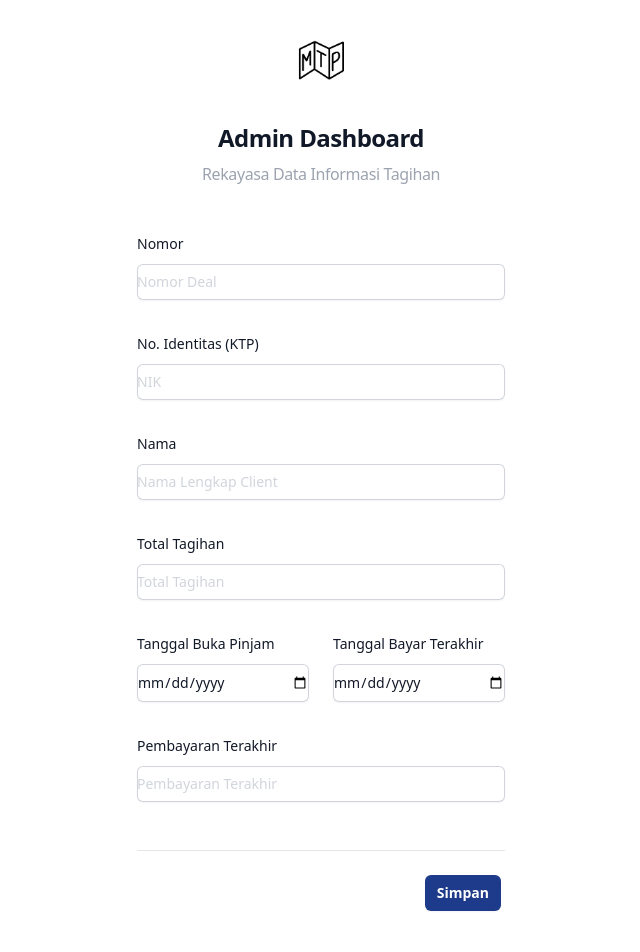
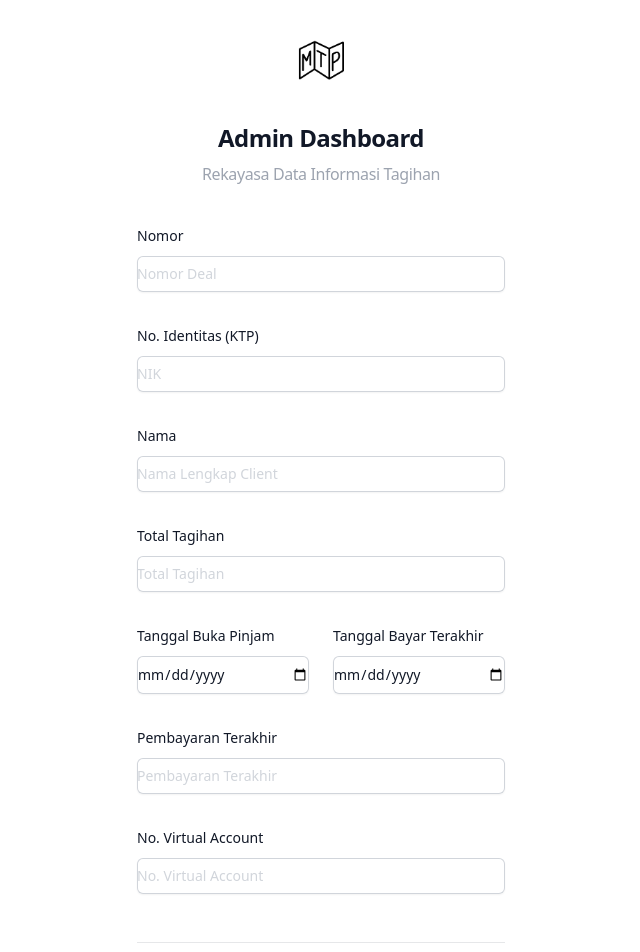
Before and after one commit to TomiRenaldi/mtp-info-bills, a React (Vite) app: page / in a window 1280 px wide. Shown: the top 952 px of the page, without its empty margins (319-959 px from the left). Before the commit the page ends 923 px from the top, so only its background shows below. Built offline with nearby package versions, Linux system fonts and the light colour scheme.

Commit message:
Tahap unit test tanpa Automation

```diff
--- a/src/components/LoanCardModel.jsx
+++ b/src/components/LoanCardModel.jsx
@@ -4,6 +4,11 @@ import { formatRupiah } from "../utils/format";
 
 const LoanCardModel = forwardRef(
   ({ isOpen, onClose, loanData, handlePrint }, ref) => {
+    const getCurrentDateTime = () => {
+      const now = new Date();
+      return now.toLocaleString();
+    };
+
     return (
       <Modal
         isOpen={isOpen}
@@ -12,7 +17,7 @@ const LoanCardModel = forwardRef(
       >
         <div
           ref={ref}
-          className="mt-10 flex flex-col items-center justify-center h-full w-full space-y-6"
+          className="mt-10 flex flex-col items-center justify-center h-full space-y-6"
         >
           <div className="px-4 sm:px-0 text-center">
             <img
@@ -20,7 +25,7 @@ const LoanCardModel = forwardRef(
               src="/cashwagon.png"
               className="mx-auto h-12 w-auto"
             />
-            <h3 className="text-base font-semibold leading-6 text-gray-700 mt-3">
+            <h3 className="text-base font-semibold leading-6 text-gray-900 mt-3">
               Aplikasi Informasi Tagihan
             </h3>
             <p className="max-w-2xl text-sm leading-6 text-gray-500 mb-5">
@@ -35,7 +40,7 @@ const LoanCardModel = forwardRef(
                 <dt className="text-sm font-medium leading-6 text-gray-900">
                   Nomor
                 </dt>
-                <dd className="text-sm leading-6 text-gray-700 sm:col-span-2 sm:mt-0">
+                <dd className="text-md leading-6 text-gray-500 sm:col-span-2 sm:mt-0 ml-10">
                   {loanData.numberDeal}
                 </dd>
               </div>
@@ -43,7 +48,7 @@ const LoanCardModel = forwardRef(
                 <dt className="text-sm font-medium leading-6 text-gray-900">
                   No. Identitas (NIK)
                 </dt>
-                <dd className="text-sm leading-6 text-gray-700 sm:col-span-2 sm:mt-0">
+                <dd className="text-md leading-6 text-gray-500 sm:col-span-2 sm:mt-0 ml-10">
                   {loanData.noIndentity}
                 </dd>
               </div>
@@ -51,7 +56,7 @@ const LoanCardModel = forwardRef(
                 <dt className="text-sm font-medium leading-6 text-gray-900">
                   Nama Klien
                 </dt>
-                <dd className="text-sm leading-6 text-gray-700 sm:col-span-2 sm:mt-0">
+                <dd className="text-md leading-6 text-gray-500 sm:col-span-2 sm:mt-0 ml-10">
                   {loanData.name}
                 </dd>
               </div>
@@ -59,15 +64,15 @@ const LoanCardModel = forwardRef(
                 <dt className="text-sm font-medium leading-6 text-gray-900 ">
                   Total Tagihan
                 </dt>
-                <dd className="text-sm leading-6 text-gray-700 sm:col-span-2 sm:mt-0">
-                  {formatRupiah(loanData.loanAmount)} ()
+                <dd className="text-md leading-6 text-gray-500 sm:col-span-2 sm:mt-0 ml-10">
+                  {formatRupiah(loanData.loanAmount)}
                 </dd>
               </div>
               <div className="px-2 py-2 sm:grid sm:grid-cols-4 sm:gap-4 sm:px-0">
                 <dt className="text-sm font-medium leading-6 text-gray-900">
                   Tanggal Pinjam
                 </dt>
-                <dd className="text-sm leading-6 text-gray-700 sm:col-span-2 sm:mt-0">
+                <dd className="text-md leading-6 text-gray-500 sm:col-span-2 sm:mt-0 ml-10">
                   {loanData.openDate}
                 </dd>
               </div>
@@ -75,7 +80,7 @@ const LoanCardModel = forwardRef(
                 <dt className="text-sm font-medium leading-6 text-gray-900">
                   Tanggal Bayar Terakhir
                 </dt>
-                <dd className="text-sm leading-6 text-gray-700 sm:col-span-2 sm:mt-0">
+                <dd className="text-md leading-6 text-gray-500 sm:col-span-2 sm:mt-0 ml-10">
                   {loanData.dueDate}
                 </dd>
               </div>
@@ -83,7 +88,7 @@ const LoanCardModel = forwardRef(
                 <dt className="text-sm font-medium leading-6 text-gray-900">
                   Pembayaran Terakhir
                 </dt>
-                <dd className="text-sm leading-6 text-gray-700 sm:col-span-2 sm:mt-0">
+                <dd className="text-md leading-6 text-gray-500 sm:col-span-2 sm:mt-0 ml-10">
                   {formatRupiah(loanData.lastPayment)}
                 </dd>
               </div>
@@ -91,18 +96,28 @@ const LoanCardModel = forwardRef(
                 <dt className="text-sm font-medium leading-6 text-gray-900">
                   No.Virtual Account
                 </dt>
-                <dd className="text-sm leading-6 text-gray-700 sm:col-span-2 sm:mt-0">
-                  {loanData.name}
+                <dd className="text-md leading-6 text-gray-500 sm:col-span-2 sm:mt-0 ml-10">
+                  {loanData.noVA}
                 </dd>
               </div>
             </dl>
           </div>
+          <p>
+            Bayar melalui transfer Antar Bank BNI. Informasi lebih lanjut
+            hubungi layanan pelanggan kami.
+          </p>
+
+          <div className="w-full text-sm text-center text-slate-400">
+            <h1 className="mt-1 sm:mt-7">Automatic Original Print on Database</h1>
+            <p className="proportional-nums">Printed on: {getCurrentDateTime()}</p>
+            <p>Handle: Fausan Didalam Koeswara</p>
+          </div>
         </div>
 
-        <div className="mt-20 m-10 flex items-center justify-end gap-x-6">
+        <div className="mt-10 flex items-center justify-end gap-x-6">
           <button
             onClick={onClose}
-            className="px-4 py-2 bg-gray-500 text-white rounded-md hover:bg-gray-600"
+            className="text-sm font-semibold leading-6 text-gray-900"
           >
             Tutup
           </button>
--- a/src/components/LoanForm.jsx
+++ b/src/components/LoanForm.jsx
@@ -5,7 +5,7 @@ const LoanForm = ({ loanData, handleChange, handleSave }) => {
     <form>
       <div className="space-y-12 m-2">
         <div className="border-b border-gray-900/10 pb-12">
-          <div className="mt-10 grid grid-cols-1 gap-x-6 gap-y-8 sm:grid-cols-6">
+          <div className="mt-8 grid grid-cols-1 gap-x-6 gap-y-8 sm:grid-cols-6">
             <div className="sm:col-span-full">
               <label
                 htmlFor="number"
@@ -135,6 +135,24 @@ const LoanForm = ({ loanData, handleChange, handleSave }) => {
                 />
               </div>
             </div>
+            <div className="sm:col-span-full">
+              <label
+                htmlFor="last-payment"
+                className="block text-sm font-medium leading-6 text-gray-900"
+              >
+                No. Virtual Account
+              </label>
+              <div className="mt-2">
+                <input
+                  type="number"
+                  name="noVA"
+                  placeholder="No. Virtual Account"
+                  value={loanData.noVA}
+                  onChange={handleChange}
+                  className="block w-full rounded-md border-0 py-1.5 text-gray-900 shadow-sm ring-1 ring-inset ring-gray-300 placeholder:text-gray-300 focus:ring-2 focus:ring-inset focus:ring-neutral-950 sm:text-sm sm:leading-6"
+                />
+              </div>
+            </div>
           </div>
         </div>
       </div>
--- a/src/pages/AdminDashboard.jsx
+++ b/src/pages/AdminDashboard.jsx
@@ -13,6 +13,7 @@ const AdminDashboard = () => {
     openDate: "",
     dueDate: "",
     lastPayment: "",
+    noVA: "",
   });
   const [isModalOpen, setIsModalOpen] = useState(false);
   const componentRef = useRef();
```
